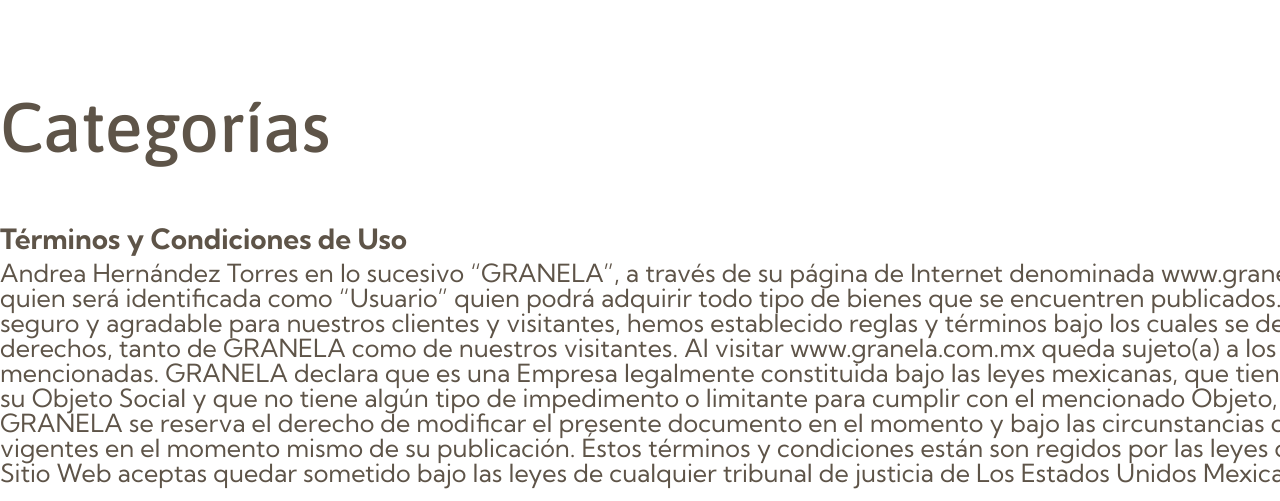
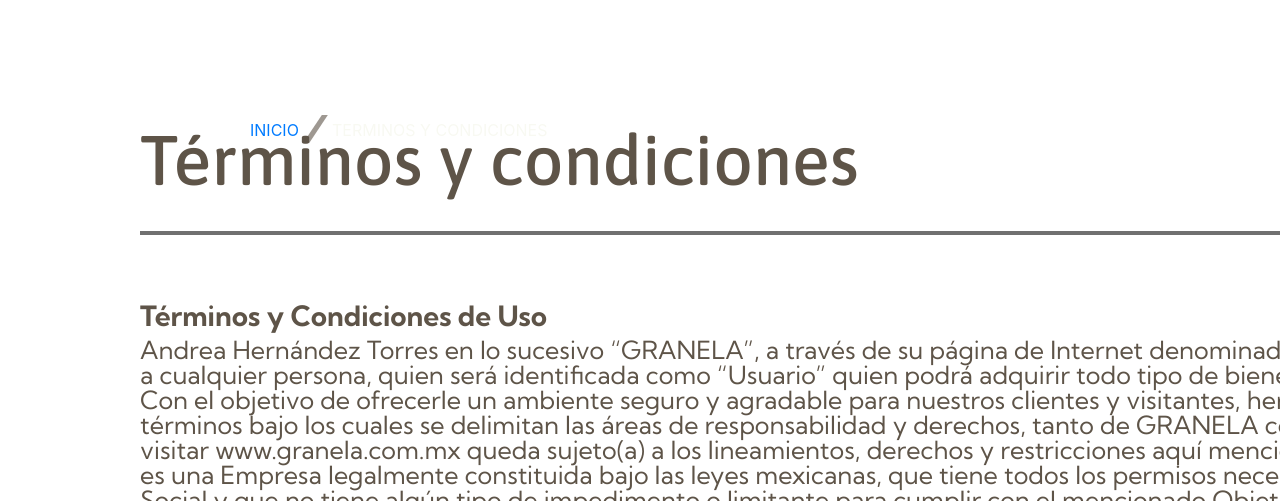
Before and after one commit to andreahdzto/webgranela, a plain HTML site: page Terminos_Condiciones.html in a window 1280 px wide. Shown: the part 241-742 px from the top of the page. Drawn offline with nearby package versions, Linux system fonts and the light colour scheme; files that its build step writes are made by us from their sources; files whose address does not match are found by name.

Commit message:
Update Terminos_Condiciones.html

```diff
--- a/Terminos_Condiciones.html
+++ b/Terminos_Condiciones.html
@@ -29,7 +29,7 @@
 		<a class="nav-link" href="#"  > <h>SUCURSALES</h></a>
 	</li>
 	<li class="nav-item">
-		<a href="#" > <img src="../DP_T7_HERNANDEZTORRES/images/Logo.png" style="width:280px;height:183px;" alt="logo"> </a>
+		<a href="#" > <img src="../DP_T7_HERNANDEZTORRES/images/LOGO.svg" style="width:280px;height:183px;" alt="logo"> </a>
 	</li>
 	<li class="nav-item">
 		<a href="#" > <h>NOSOTROS</h></a>
@@ -38,7 +38,7 @@
 		<a href="#"  > <h>CONTACTO</h></a>
 	</li>
 	<li class="nav-item">
-		<a href="#" > <img src="../DP_T7_HERNANDEZTORRES/images/BUSCADOR.png" alt="buscador"> </a>
+		<a href="#" > <img src="../DP_T7_HERNANDEZTORRES/images/BUSCADOR.svg" alt="buscador"> </a>
 	</li>
 	</ul>
 	</nav>
@@ -46,10 +46,23 @@
 
 	<main class="page-container">
 		<section class= "terminosycondiciones">
+		<div class="bar">
 
+			<div bmargin style="margin-left:250px; vertical-align: middle;">
+			<a href="index.html"><nt>INICIO</nt></a>
+			<svg xmlns="http://www.w3.org/2000/svg" width="24.16" height="32.773" >
+             <path  d="M4,26.758l20-30"  fill="none" stroke="rgba(94,84,72,0.6)" stroke-width="5"/>
+			</svg>
+           <nt>TERMINOS Y CONDICIONES</nt>
+			</div>
+			</div>
 
-		<article class="Texto">
-			<t4>Categorías</t4>
+		<article class="Texto" style="width: 1520px; margin-left:auto; margin-right: auto;">
+			<t4>Términos y condiciones</t4>
+			<svg xmlns="http://www.w3.org/2000/svg" width="1520" height="4"  viewBox="0 0 1520 4" style="margin-top: 40px">
+            <line x2="1520" transform="translate(0 2)" fill="none" stroke="#707070" stroke-width="4"/>
+            </svg>
+
 <div class="parrafo">
 <st3>Términos y Condiciones de Uso</st3>
 <p>Andrea Hernández Torres  en lo sucesivo “GRANELA”, a través de su página de Internet denominada www.granela.com.mx venderá a cualquier persona, quien será identificada como “Usuario” quien podrá adquirir todo tipo de bienes que se encuentren publicados.
```
